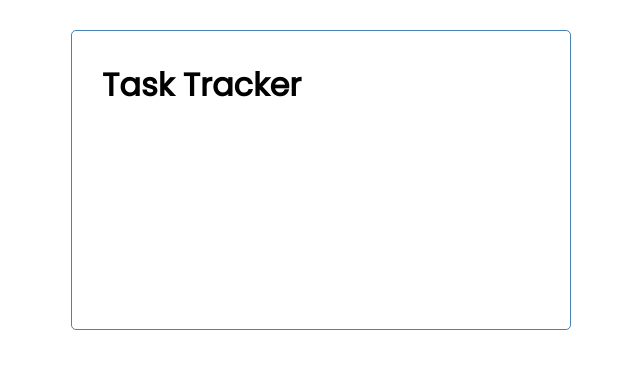
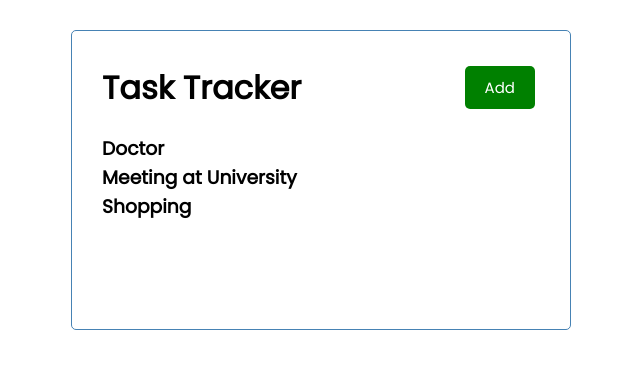
Before and after one commit to denys-petryniak/react-task-tracker, a React (Create React App) app: page / in a window 1280 px wide. Shown: the top 368 px of the page, without its empty margins (319-959 px from the left). Built offline with nearby package versions, Linux system fonts and the light colour scheme.

Commit message:
added base button & tasks

```diff
--- a/src/App.js
+++ b/src/App.js
@@ -1,9 +1,33 @@
+import { useState } from 'react';
 import Header from './components/Header';
+import Tasks from './components/Tasks'
 
 const App = () => {
+  const [tasks, setTasks] = useState([
+		{
+			id: 1,
+			text: 'Doctor',
+			day: 'Feb 5th at 2:30pm',
+			reminder: true
+		},
+		{
+			id: 2,
+			text: 'Meeting at University',
+			day: 'Feb 6th at 2:30pm',
+			reminder: true
+		},
+		{
+			id: 3,
+			text: 'Shopping',
+			day: 'Feb 7th at 2:30pm',
+			reminder: false
+		}
+	])
+
   return (
     <div className="container">
       <Header />
+      <Tasks tasks={tasks} />
     </div>
   );
 }
--- /dev/null
+++ b/src/components/Button.js
@@ -0,0 +1,25 @@
+import PropTypes from 'prop-types'
+
+const Button = ({ color, text, onClick }) => {
+  return (
+    <button
+      onClick={onClick}
+      style={{ backgroundColor: color }}
+      className='btn'
+    >
+        { text }
+    </button>
+  )
+}
+
+Button.defaultProps = {
+  color: 'blue'
+}
+
+Button.propTypes = {
+  text: PropTypes.string,
+  color: PropTypes.string,
+  onClick: PropTypes.func,
+}
+
+export default Button
--- a/src/components/Header.js
+++ b/src/components/Header.js
@@ -1,9 +1,19 @@
 import PropTypes from 'prop-types';
+import Button from './Button'
 
 const Header = ({ title }) => {
+	const onClick = () => {
+    console.log('Click')
+  }
+
 	return (
-		<header>
+		<header className='header'>
 			<h1>{ title }</h1>
+			<Button
+				color='green'
+				text='Add'
+				onClick={onClick}
+			/>
 		</header>
 	);
 }
--- /dev/null
+++ b/src/components/Tasks.js
@@ -0,0 +1,11 @@
+const Tasks = ({ tasks }) => {
+	return (
+		<>
+			{tasks.map((task) => (
+				<h3 key={task.id}>{ task.text }</h3>)
+			)}
+		</>
+	)
+}
+
+export default Tasks
```
Also changed, not shown: 1 other file (tests, documents, lock files or other folders).
